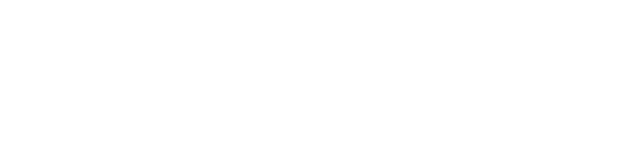
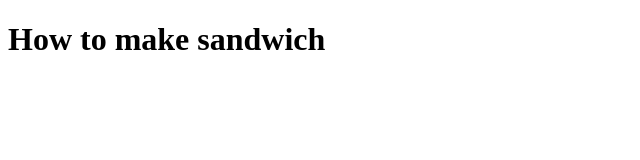
Before and after one commit to mathigayathri2001/My_First_Project, a plain HTML site: page index.html in a window 1280 px wide. Shown: the whole page, without its empty margins (0-640 px from the left). Drawn offline with Linux system fonts and the light colour scheme.

Commit message:
Heading addded

```diff
--- a/index.html
+++ b/index.html
@@ -3,7 +3,8 @@
 <head>
     <meta charset="UTF-8">
     <meta name="viewport" content="width=device-width, initial-scale=1.0">
-    <title>web page</title>
+    <title>sandwich</title>
+    <h1>How to make sandwich</h1>
 </head>
 <body>
 
```
